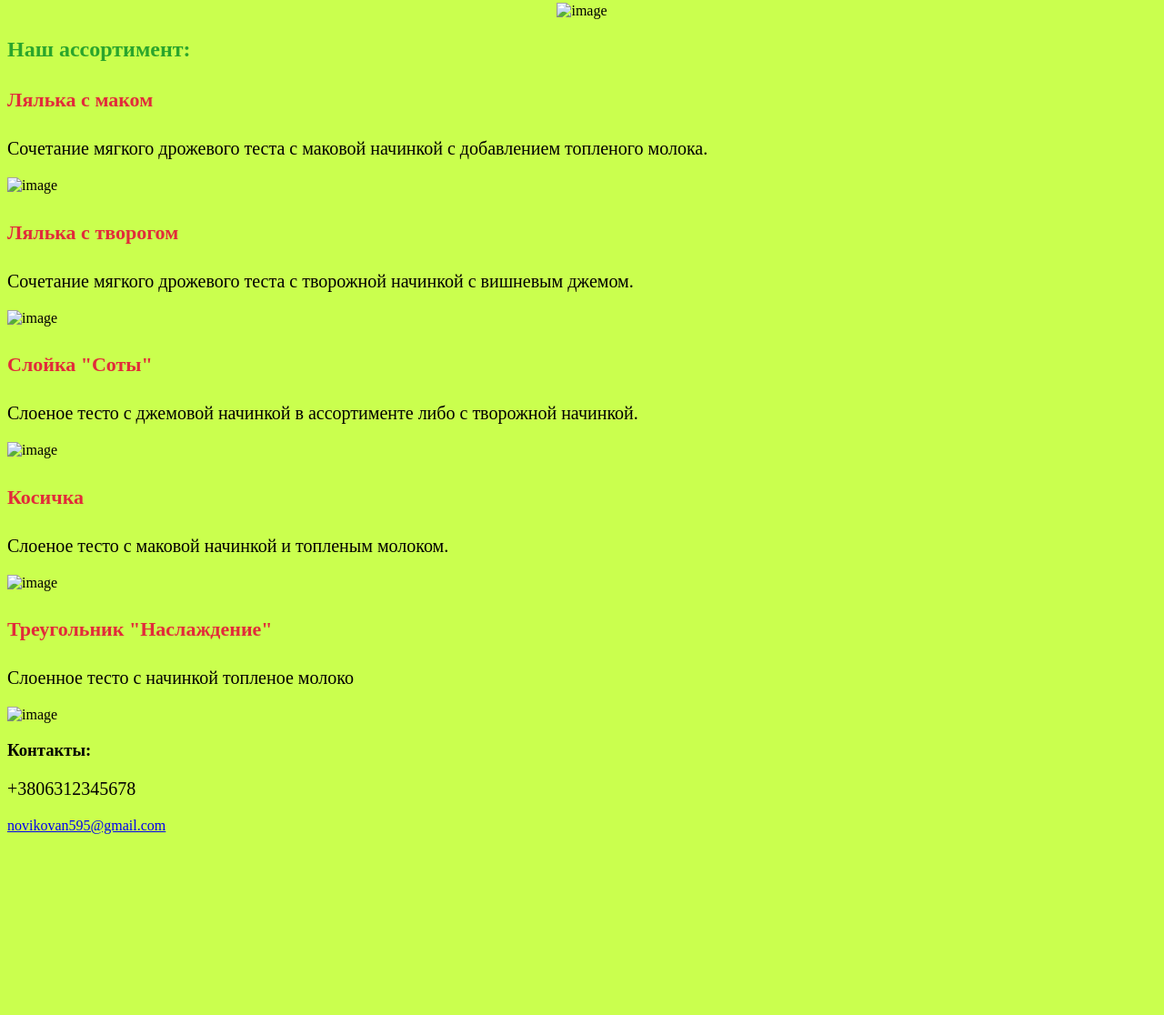
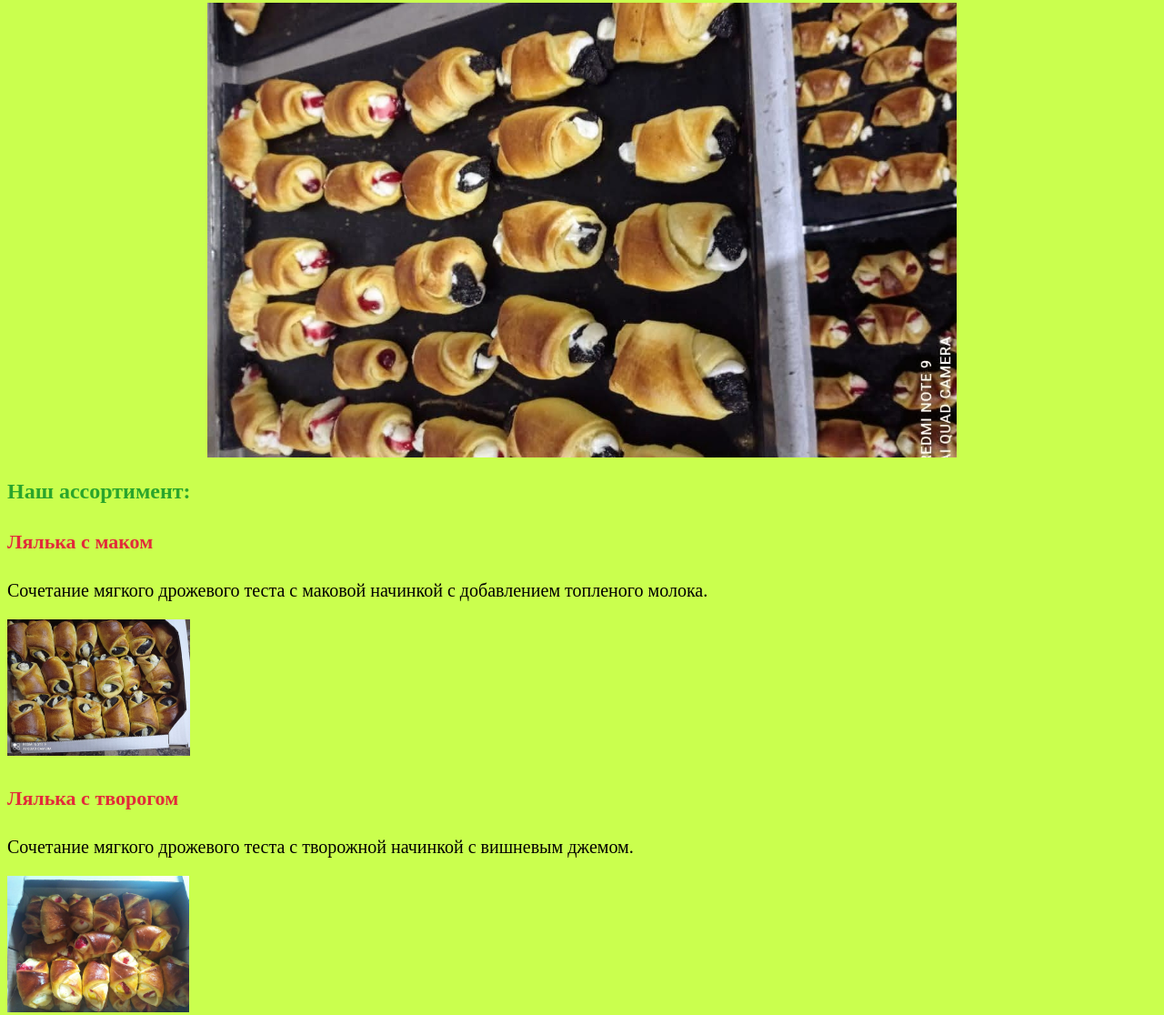
Before and after one commit to NadushaNovy/HomeworkFE17oct, a plain HTML site: page index_2.html in a window 1280 px wide. Shown: the part 166-1282 px from the top of the page at 91% size. Before the commit the page ends 1091 px from the top, so only its background shows below. Drawn offline with Linux system fonts and the light colour scheme.

Commit message:
Update index_2.html

```diff
--- a/index_2.html
+++ b/index_2.html
@@ -56,7 +56,7 @@
 
     <p>Наша пекарня предлагает свежую выпечку, которая тает во рту!</p>
     <div>
-      <img src="photo\fon.jpg" alt="image" />
+      <img src="fon.jpg" alt="image" />
     </div>
 
     <h2>Наш ассортимент:</h2>
@@ -65,27 +65,27 @@
       Сочетание мягкого дрожевого теста с маковой начинкой с добавлением
       топленого молока.
     </p>
-    <img src="photo\lala.jpg" alt="image" />
+    <img src="lala.jpg" alt="image" />
     <h4>Лялька с творогом</h4>
     <p>
       Сочетание мягкого дрожевого теста с творожной начинкой с вишневым джемом.
     </p>
-    <img src="photo\lalkatvorog.jpg" alt="image" />
+    <img src="lalkatvorog.jpg" alt="image" />
 
     <h4>Слойка "Соты"</h4>
     <p>
       Слоеное тесто с джемовой начинкой в ассортименте либо с творожной
       начинкой.
     </p>
-    <img src="photo\sloikaSota.jpg" alt="image" />
+    <img src="sloikaSota.jpg" alt="image" />
 
     <h4>Косичка</h4>
     <p>Cлоеное тесто с маковой начинкой и топленым молоком.</p>
-    <img src="photo\kosichkaSmall.jpg" alt="image" />
+    <img src="kosichkaSmall.jpg" alt="image" />
     <h4>Треугольник "Наслаждение"</h4>
 
     <p>Cлоенное тесто с начинкой топленое молоко</p>
-    <img src="photo\treugolnik.jpg" alt="image" />
+    <img src="treugolnik.jpg" alt="image" />
 
     <h3>Контакты:</h3>
     <p>+3806312345678</p>
```
